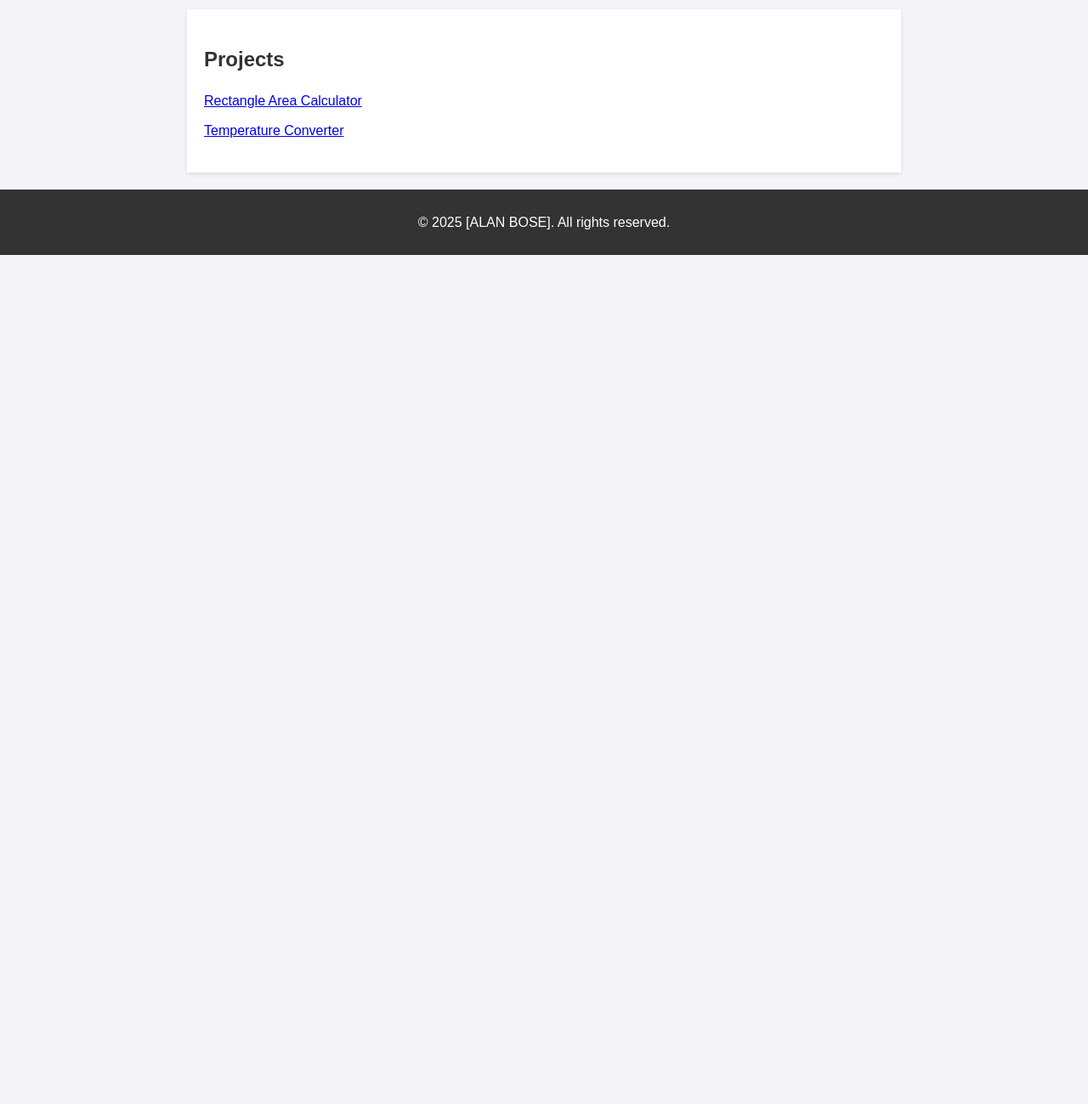
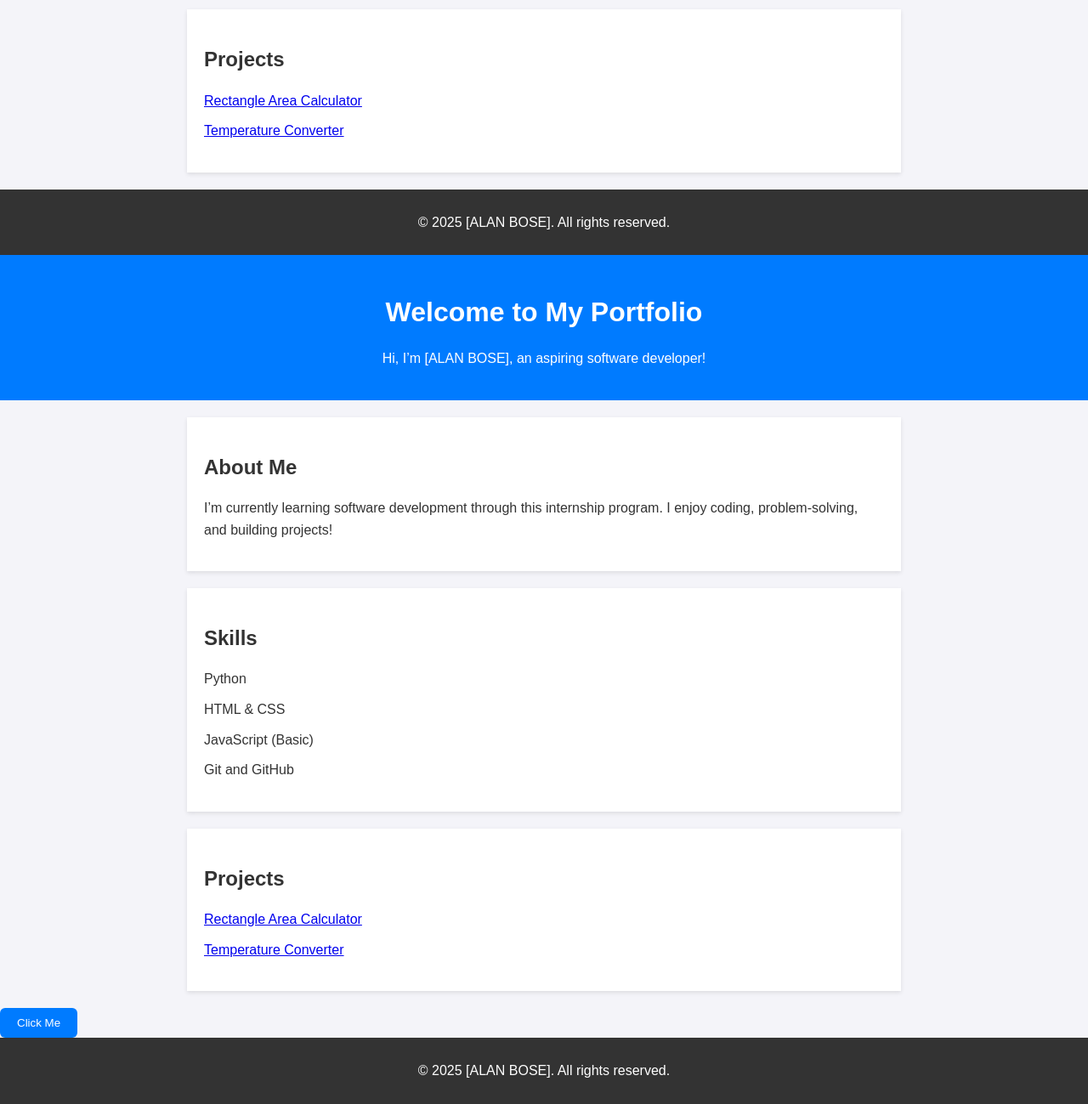
Before and after one commit to Alan2004-a/portfolio, a plain HTML site: page index.html in a window 1280 px wide. Shown: the part 663-1962 px from the top of the page at 85% size. Before the commit the page ends 963 px from the top, so only its background shows below. Drawn offline with Linux system fonts and the light colour scheme.

Commit message:
Initial commit

```diff
--- a/index.html
+++ b/index.html
@@ -1,3 +1,4 @@
+
 <!DOCTYPE html>
 <html lang="en">
 <head>
@@ -41,4 +42,48 @@
     </footer>
 
 </body>
+<!DOCTYPE html>
+<html lang="en">
+<head>
+    <meta charset="UTF-8">
+    <meta name="viewport" content="width=device-width, initial-scale=1.0">
+    <title>My Portfolio</title>
+    <link rel="stylesheet" href="styles.css">
+    <link rel="JavaScript" href="script.js">
+</head>
+<body>
+    <header>
+        <h1>Welcome to My Portfolio</h1>
+        <p>Hi, I’m [ALAN BOSE], an aspiring software developer!</p>
+    </header>
+
+    <section id="about">
+        <h2>About Me</h2>
+        <p>I’m currently learning software development through this internship program. I enjoy coding, problem-solving, and building projects!</p>
+    </section>
+
+    <section id="skills">
+        <h2>Skills</h2>
+        <ul>
+            <li>Python</li>
+            <li>HTML & CSS</li>
+            <li>JavaScript (Basic)</li>
+            <li>Git and GitHub</li>
+        </ul>
+    </section>
+
+    <section id="projects">
+        <h2>Projects</h2>
+        <ul>
+            <li><a href="#">Rectangle Area Calculator</a></li>
+            <li><a href="#">Temperature Converter</a></li>
+        </ul>
+    </section>
+<button class="my-button">Click Me</button>
+
+    <footer>
+        <p>© 2025 [ALAN BOSE]. All rights reserved.</p>
+    </footer>
+
+</body>
 </html>
--- a/styles.css
+++ b/styles.css
@@ -1,3 +1,4 @@
+
 /* Basic Styling for the Portfolio Website */
 
 body {
@@ -43,3 +44,55 @@ footer {
     background: #333;
     color: white;
 }
+/* Basic Styling for the Portfolio Website */
+
+body {
+    font-family: Arial, sans-serif;
+    line-height: 1.6;
+    margin: 0;
+    padding: 0;
+    background-color: #f4f4f9;
+    color: #333;
+}
+
+header {
+    text-align: center;
+    padding: 20px;
+    background-color: #007BFF;
+    color: white;
+}
+
+h1, h2 {
+    margin-bottom: 10px;
+}
+
+section {
+    margin: 20px auto;
+    padding: 20px;
+    max-width: 800px;
+    background: white;
+    box-shadow: 0 2px 5px rgba(0, 0, 0, 0.1);
+}
+
+ul {
+    list-style-type: none;
+    padding: 0;
+}
+
+ul li {
+    margin: 10px 0;
+}
+
+footer {
+    text-align: center;
+    padding: 10px;
+    background: #333;
+    color: white;
+}
+.my-button {
+  background-color: #007bff;
+  color: white;
+  padding: 10px 20px;
+  border: none;
+  border-radius: 6px;
+}
```
Also changed, not shown: script.js (+8 -0 lines), 1 other file.
